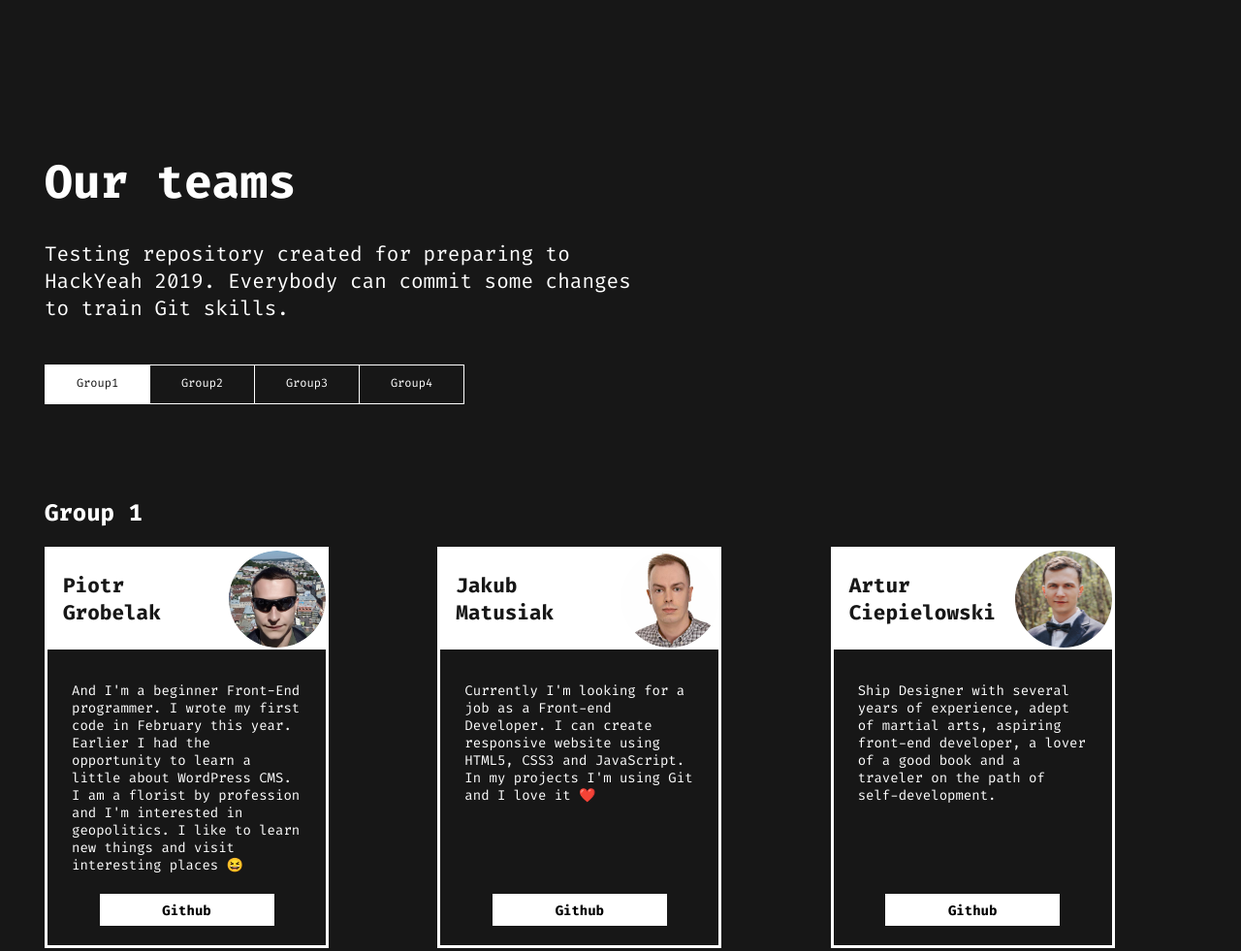
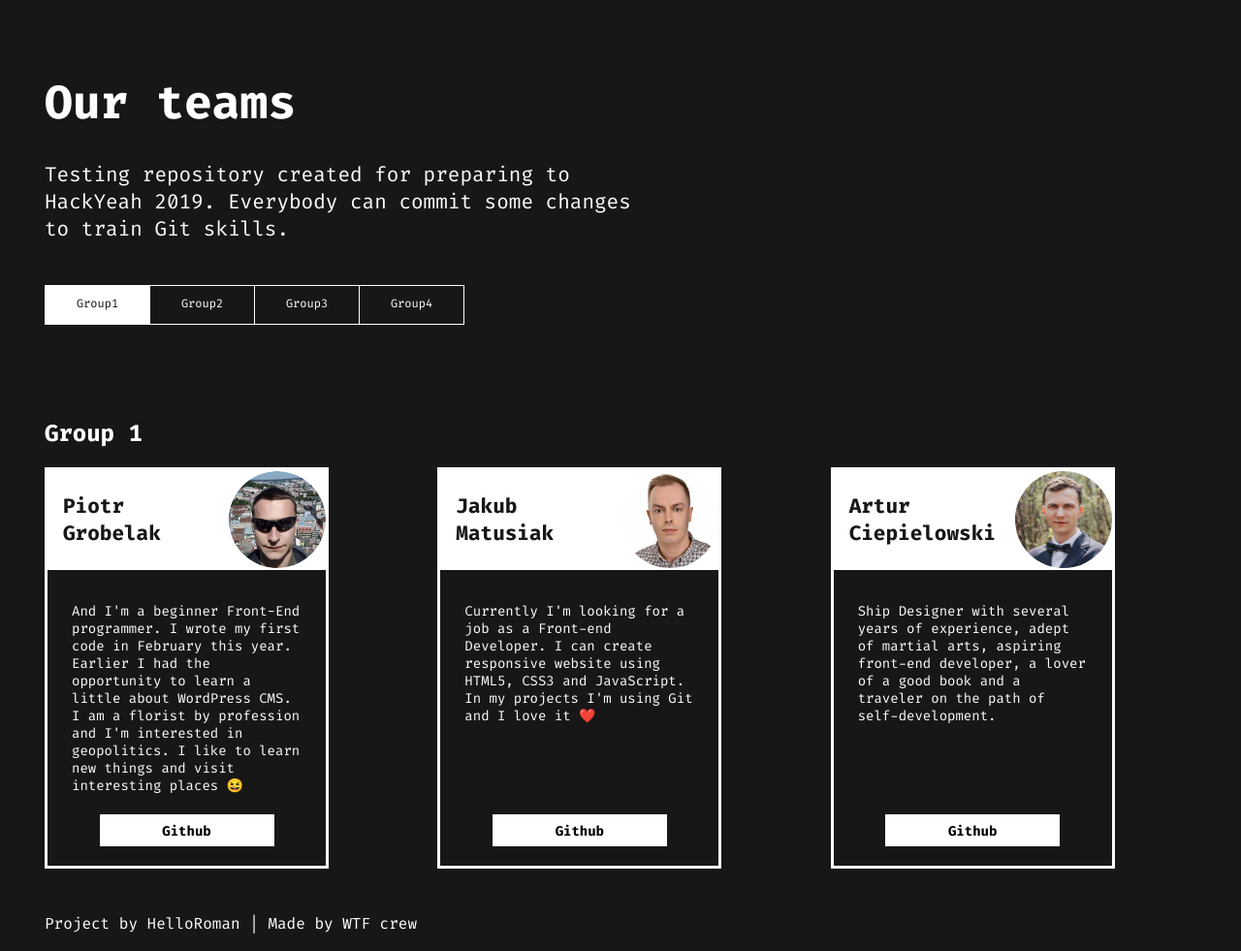
Before and after one commit to kasiaizak/wtf-crew, a website: page src/content/index.html in a window 1280 px wide. Shown: the top 981 px of the page at 97% size. Drawn offline with nearby package versions, Linux system fonts and the light colour scheme; files that its build step writes are made by us from their sources; files whose address does not match are found by name.

Commit message:
feat: delete top padding

```diff
--- a/src/scss/modules/_header.scss
+++ b/src/scss/modules/_header.scss
@@ -1,5 +1,4 @@
 .header {
-    padding-top: 5.125rem;
     &__description {
         margin: 0;
         max-width: 623px;
```
